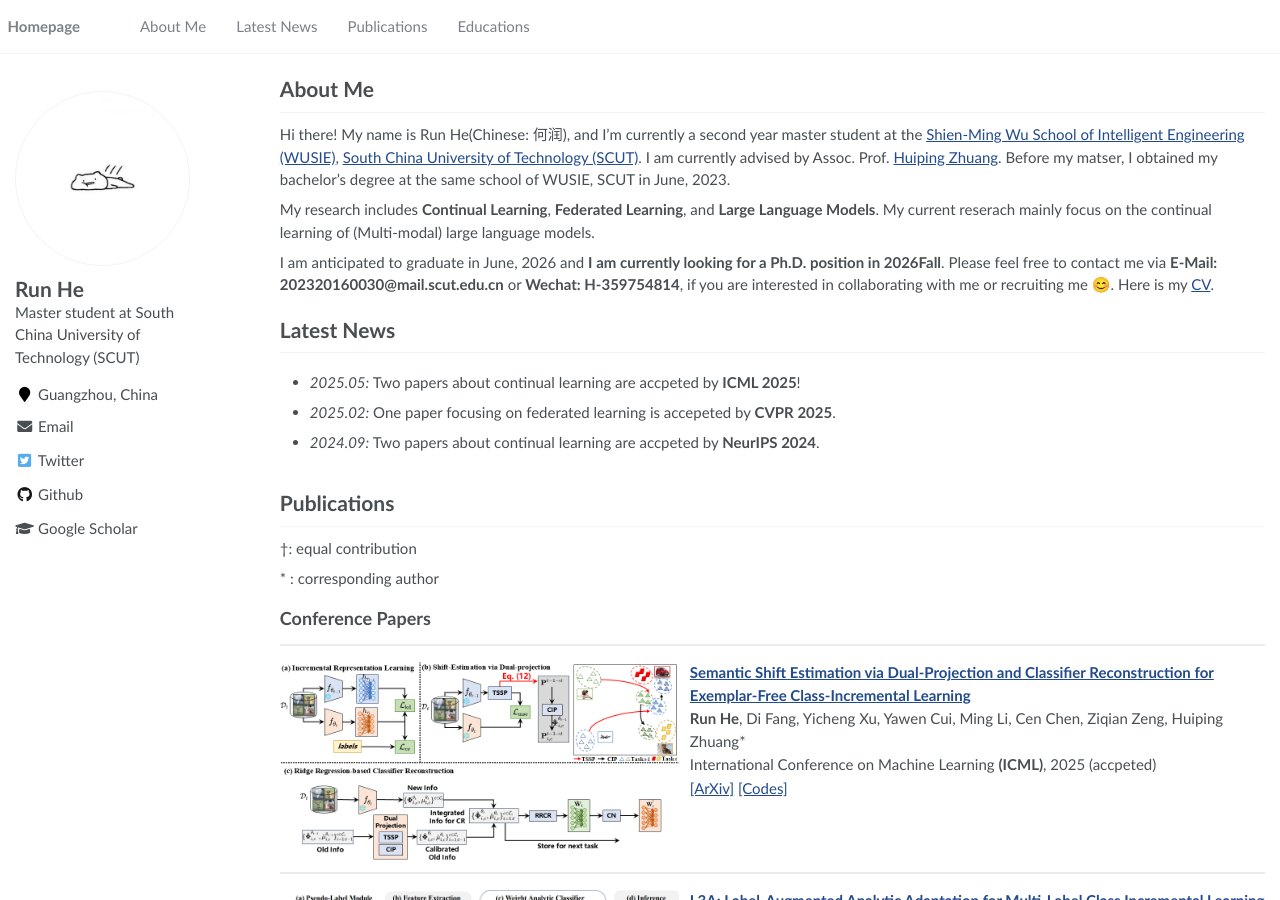
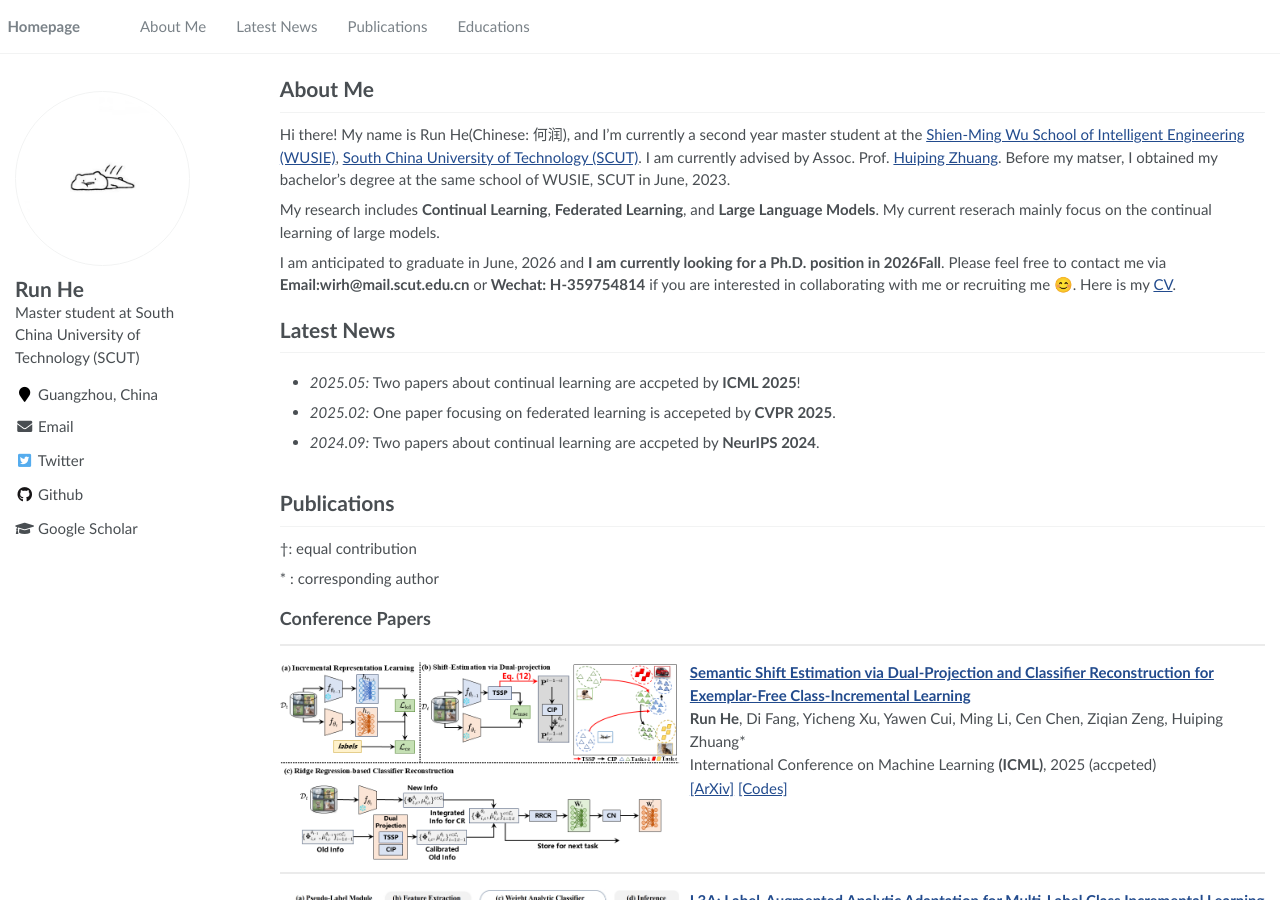
Before and after one commit to RHe502/RHe502.github.io, a Jekyll site: the page built from _pages/about.md, in a window 1280 px wide and 900 px high. Built offline with Jekyll 4.4.1, drawn with Linux system fonts in a browser that asks for light colours; some of the changed text lies outside the part shown.

Commit message:
Update about.md

```diff
--- a/_pages/about.md
+++ b/_pages/about.md
@@ -71,9 +71,9 @@ redirect_from:
 
 Hi there! My name is Run He(Chinese: 何润), and I'm currently a second year master student at the [Shien-Ming Wu School of Intelligent Engineering (WUSIE)](https://www2.scut.edu.cn/wusie/), [South China University of Technology (SCUT)](https://www.scut.edu.cn/new/). I am currently advised by Assoc. Prof. [Huiping Zhuang](https://zhuanghp.github.io/). Before my matser, I obtained my bachelor's degree at the same school of WUSIE, SCUT in June, 2023.
 
-My research includes **Continual Learning**, **Federated Learning**, and **Large Language Models**. My current reserach mainly focus on the continual learning of (Multi-modal) large language models.
+My research includes **Continual Learning**, **Federated Learning**, and **Large Language Models**. My current reserach mainly focus on the continual learning of large models.
 
-I am anticipated to graduate in June, 2026 and **I am currently looking for a Ph.D. position in 2026Fall**. Please feel free to  contact me via **E-Mail: 202320160030@mail.scut.edu.cn** or **Wechat: H-359754814**, if you are interested in collaborating with me or recruiting me 😊. Here is my [CV](https://rhe502.github.io/RunHe_CV.pdf).
+I am anticipated to graduate in June, 2026 and **I am currently looking for a Ph.D. position in 2026Fall**. Please feel free to  contact me via **Email:wirh@mail.scut.edu.cn** or **Wechat: H-359754814** if you are interested in collaborating with me or recruiting me 😊. Here is my [CV](https://rhe502.github.io/RunHe_CV.pdf).
 
 #  Latest News
 
@@ -91,7 +91,8 @@ I am anticipated to graduate in June, 2026 and **I am currently looking for a Ph
 
 \* : corresponding author
 
-## Conference Papers
+##  Conference Papers
+
 <hr>
 
 <dl>
@@ -103,18 +104,15 @@ I am anticipated to graduate in June, 2026 and **I am currently looking for a Ph
 </dl>
 
 
+<hr>
 
-<hr>
 <dl>
   <dt><img align="left" width="400" src="../images/paper/l3a.png" alt="Client As Navigator"></dt>
   <dd><a href="https://arxiv.org/abs/2506.00816" class="publication-title">L3A: Label-Augmented Analytic Adaptation for Multi-Label Class Incremental Learning</a></dd>
   <dd>Xiang Zhang, <strong>Run He</strong>, Chen Jiao, Di Fang, Ming Li, Ziqian Zeng, Cen Chen, Huiping Zhuang*</dd>
   <dd>International Conference on Machine Learning <strong>(ICML)</strong>, 2025 (accpeted)</dd>
   <dd><a href="https://arxiv.org/abs/2506.00816">[ArXiv]</a> <a href="hhttps://github.com/scut-zx/L3A">[Codes]</a> </dd>
-
 <hr>
-
-
 
 <dl>
   <dt><img align="left" width="400" src="../images/paper/afl.png" alt="Client As Navigator"></dt>
@@ -136,6 +134,7 @@ Analytic-federated-learning">[Codes]</a> <a href="https://arxiv.org/abs/2405.162
 </dl>
 
 <hr>
+
 <dl>
   <dt><img align="left" width="400" src="../images/paper/gacl.png" alt="Client As Navigator"></dt>
   <dd><a href="https://proceedings.neurips.cc/paper_files/paper/2024/hash/9713d53ee4f31781304b1ca43266f8d1-Abstract-Conference.html" class="publication-title">GACL: Exemplar-Free Generalized Analytic Continual Learning</a></dd>
@@ -145,6 +144,7 @@ Analytic-federated-learning">[Codes]</a> <a href="https://arxiv.org/abs/2405.162
 </dl>
 
 <hr>
+
 <dl>
   <dt><img align="left" width="400" src="../images/paper/dsal.png" alt="Client As Navigator"></dt>
   <dd><a href="https://ojs.aaai.org/index.php/AAAI/article/view/29670" class="publication-title">DS-AL: A Dual-Stream Analytic Learning for Exemplar-Free Class-Incremental Learning</a></dd>
@@ -172,9 +172,11 @@ Analytic-federated-learning">[Codes]</a> <a href="https://arxiv.org/abs/2405.162
   <dd>IEEE/CVF Computer Vision and Pattern Recognition Conference <strong>(CVPR)</strong>, 2023</dd>
   <dd><a href="https://openaccess.thecvf.com/content/CVPR2023/html/Zhuang_GKEAL_Gaussian_Kernel_Embedded_Analytic_Learning_for_Few-Shot_Class_Incremental_CVPR_2023_paper.html">[Paper]</a> <a href="https://github.com/ZHUANGHP/Analytic-continual-learning">[Codes]</a> </dd>
 </dl>
+
 <hr>
 
-# Journal Papers
+##  Journal Papers
+
 <hr>
 
 <dl>
@@ -185,8 +187,10 @@ Analytic-federated-learning">[Codes]</a> <a href="https://arxiv.org/abs/2405.162
   <dd><a href="https://www.sciencedirect.com/science/article/pii/S0016003224007063">[Paper]</a> </dd>
 </dl>
 
+<hr>
 
-## Preprint
+##  Preprint
+
 <hr>
 
 <dl>
@@ -208,32 +212,11 @@ Analytic subspace routing: How recursive least squares works in continual learni
 
 <hr>
 
-# Academic Service
+#  Academic Service
 
 Invited as reviewer of Knowledge-Based System, NeurIPS 2025.
 
-# Educations
+#  Educations
 
 - *2023.09 - now*, Master in Control Science and Engineering,  [Shien-Ming Wu School of Intelligent Engineering (WUSIE)](https://www2.scut.edu.cn/wusie/), [South China University of Technology (SCUT)](https://www.scut.edu.cn/new/), Guangzhou China.
 - *2019.09 - 2023.07*, Bachelor in Robotic Engineering, [Shien-Ming Wu School of Intelligent Engineering (WUSIE)](https://www2.scut.edu.cn/wusie/), [South China University of Technology (SCUT)](https://www.scut.edu.cn/new/), Guangzhou China.
-
-<!-- # 🎖 Honors and Awards
-
-- *2024.09*: **Nominated Award** for college students' innovative and entrepreneurial works in 2024 China Cyber Security Innovation and Entrepreneurship Competition.
-- *2024.08*: **First Prize** in the 17th National College Student Information Security Contest, along with the **Most Innovative and Entrepreneurial Award** (Top 0.1% nation-wide).
-- *2024.05*: **First Prize** in the 17th China Undergraduate Computer Design Competition of Middle South Division (Award Rate: 3% division-wide)
-
-
-
-# 👏 Miscellaneous
-
-- I am an avid music and band enthusiast. I enjoy exploring various musical styles, with a particular love for shoegaze, city pop, and blues. Music is an integral part of my life that fuels my creativity and inspires my work.
-- My girlfriend and I have two adorable cats named Fatbo (肥波) and Summer. They are both funny and have brought a lot of fun to our lives!
-
-<div class="image-container">
-  <img src="../images/feibo.png" alt="feibo">
-  <img src="../images/summer.png" alt="summer">
-  <img src="../images/both.png" alt="both">
-</div>
-
-<dl><a href='https://clustrmaps.com/site/1c1oq'  title='Visit tracker'><img src='//clustrmaps.com/map_v2.png?cl=ffffff&w=249&t=n&d=h5lx_Ybs49JASMrcjH8-PjkN3166nxu4guwvRIJpN4Y'/></a></dl> -->
```
